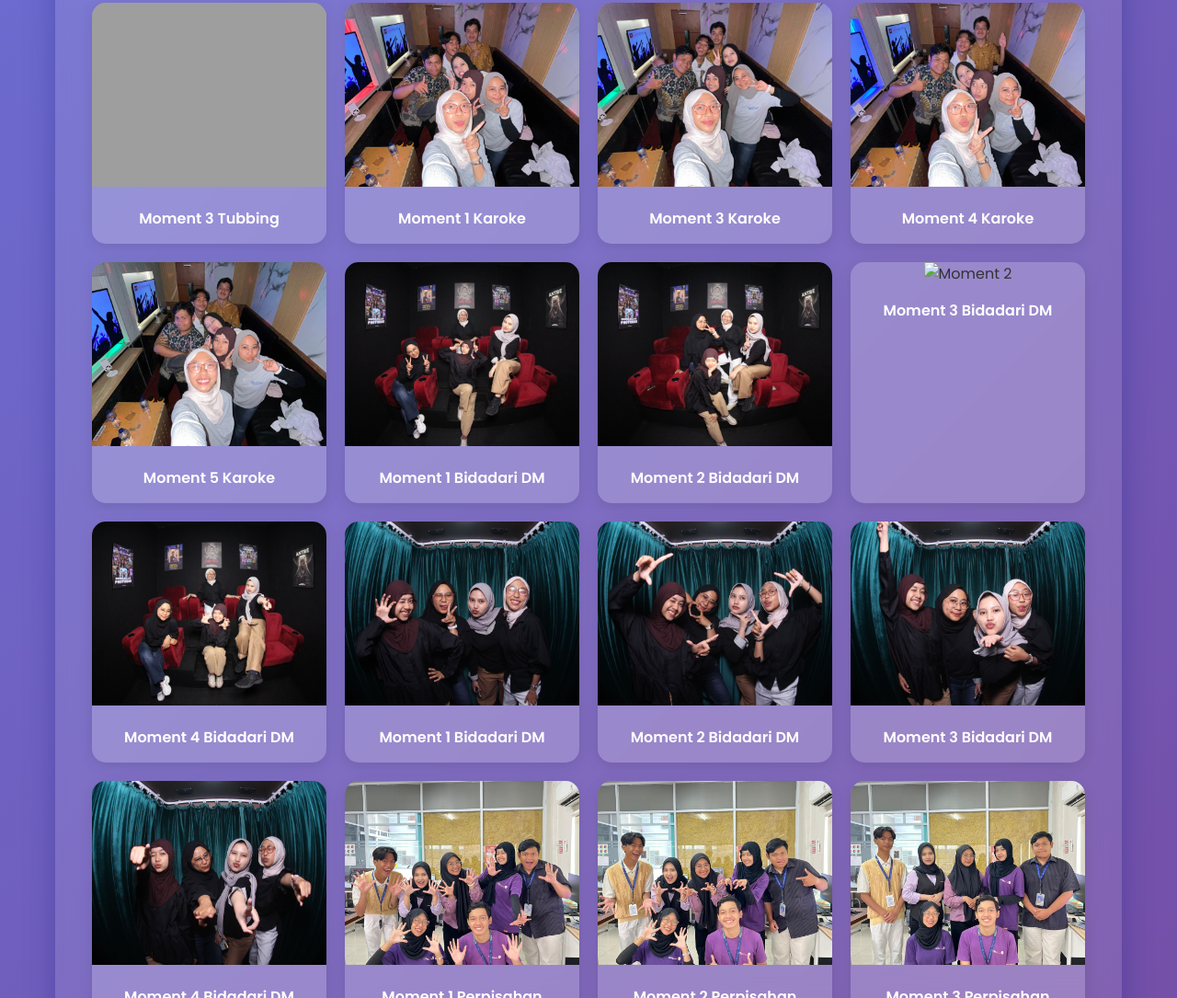
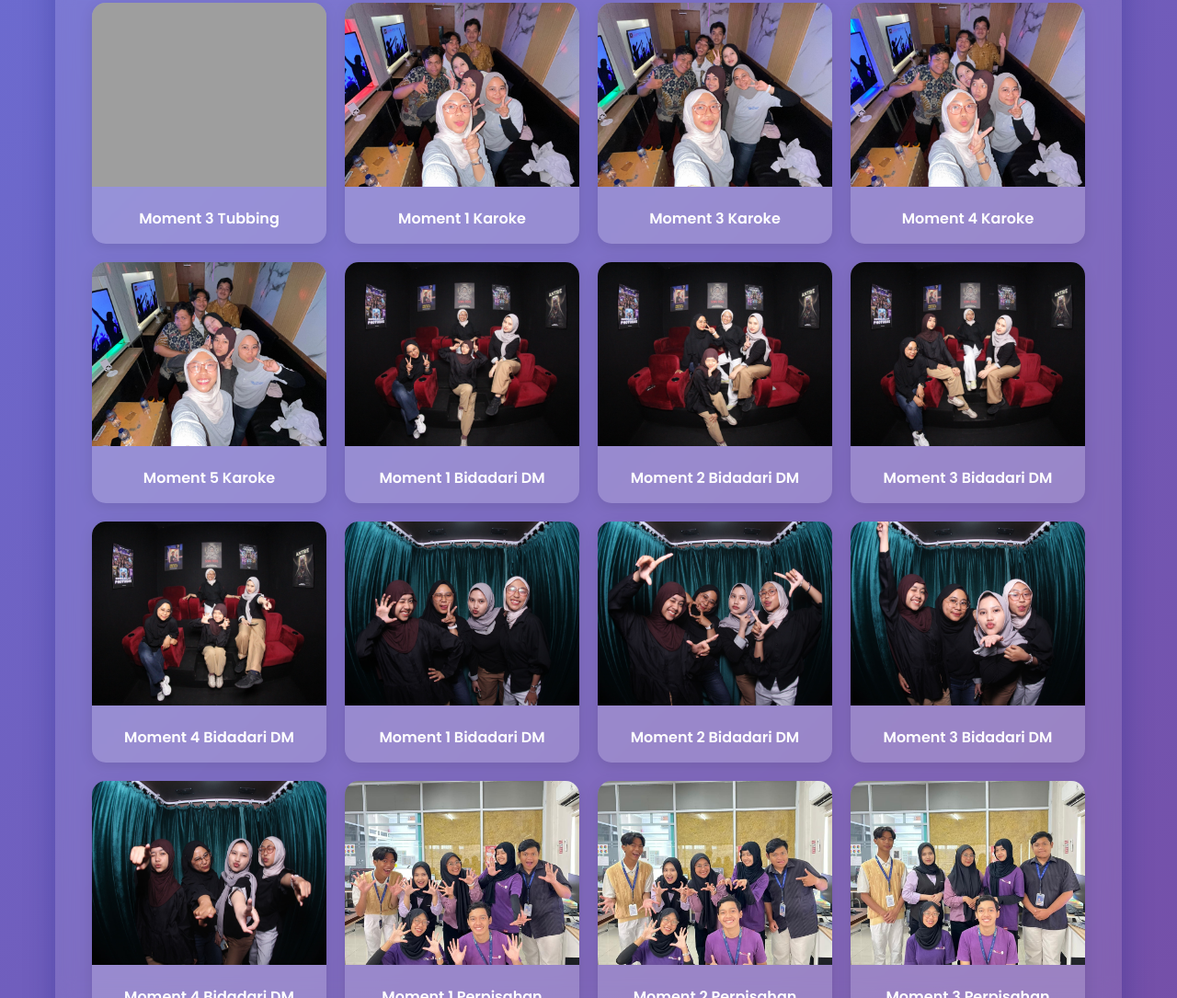
Before and after one commit to MoonD281004/THANKYOUFORYOU, a plain HTML site: page index.html in a window 1280 px wide. Shown: the part 1704-2789 px from the top of the page at 92% size. Drawn offline with Linux system fonts and the light colour scheme; the site is published under a folder, as on GitHub Pages, so addresses that start at the root find nothing.

Commit message:
Update index.html

```diff
--- a/index.html
+++ b/index.html
@@ -141,7 +141,7 @@
                     <p>Moment 2 Bidadari DM</p>
                 </div>
                 <div class="photo-item" onclick="showPhotoDesc('photo2')">
-                    <img src="/Image/4-20251203-195041-fjmmcb8wsi6qavgtxrvssnWG.jpeg" alt="Moment 2">
+                    <img src="./Image/4-20251203-195041-fjmmcb8wsi6qavgtxrvssnWG.jpeg" alt="Moment 2">
                     <p>Moment 3 Bidadari DM</p>
                 </div>
                 <div class="photo-item" onclick="showPhotoDesc('photo2')">
```
